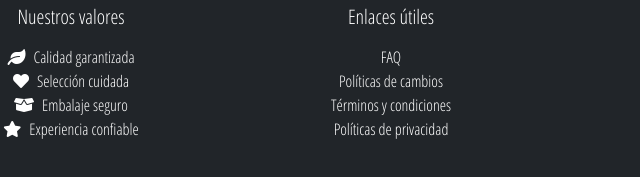
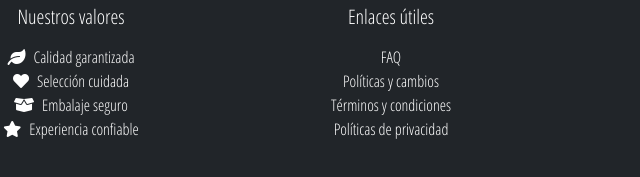
Before and after one commit to Oscar-castelani/Base-tpi3, a plain HTML site: page public/index.html in a window 1280 px wide. Shown: the part 1040-1217 px from the top of the page, 409-1049 px from the left. Drawn offline with nearby package versions, Linux system fonts and the light colour scheme.

```diff
--- a/public/index.html
+++ b/public/index.html
@@ -211,7 +211,7 @@
                 <h5 class="mb-3">Enlaces útiles</h5>
                 <ul class="list-unstyled footer-links">
                     <li><a href="#" class="text-white text-decoration-none">FAQ</a></li>
-                    <li><a href="#" class="text-white text-decoration-none">Políticas de cambios</a></li>
+                    <li><a href="#" class="text-white text-decoration-none">Políticas y cambios</a></li>
                     <li><a href="#" class="text-white text-decoration-none">Términos y condiciones</a></li>
                     <li><a href="#" class="text-white text-decoration-none">Políticas de privacidad</a></li>
                 </ul>
```
